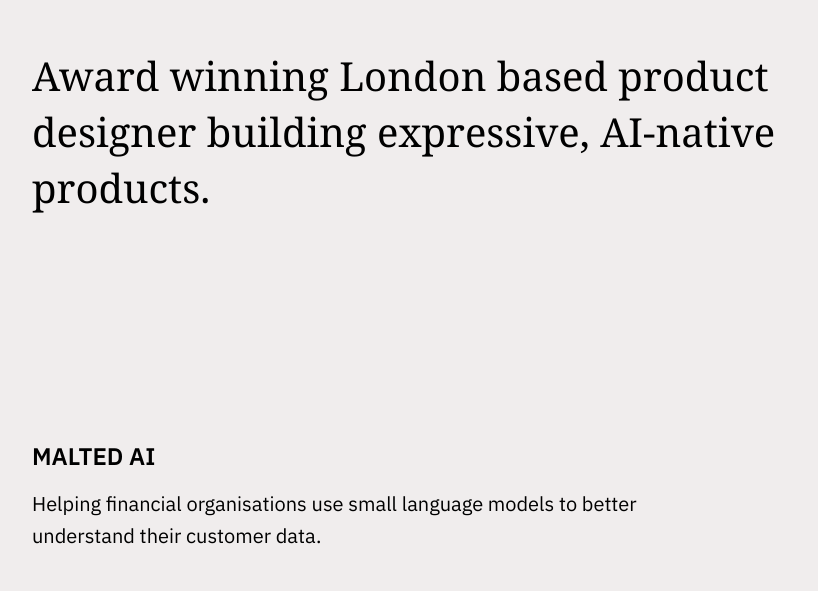
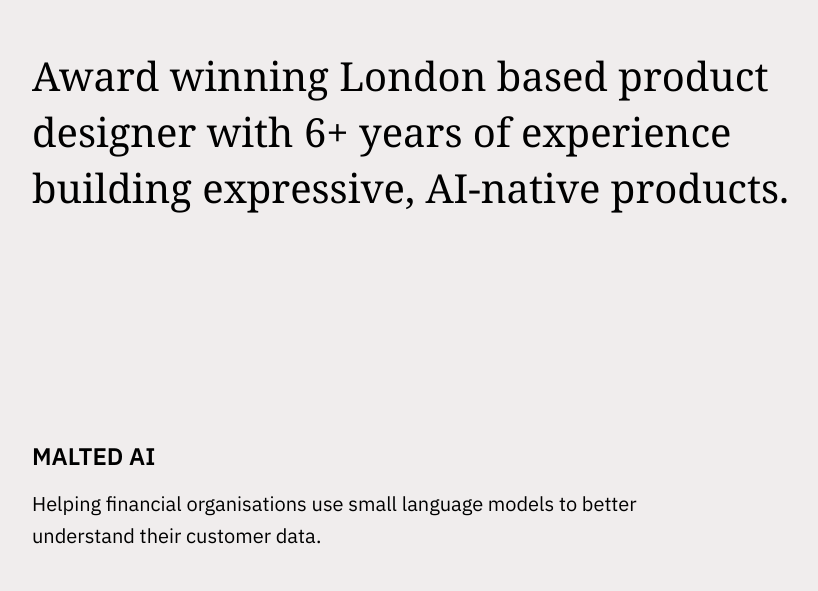
Before and after one commit to lalithsanathi/portfolio, a React (Vite) app: page / in a window 1280 px wide. Shown: the part 144-735 px from the top of the page, without its empty margins (128-946 px from the left). Built offline with nearby package versions, Linux system fonts and the light colour scheme; a web font is replaced by a local one.

Commit message:
home copy update

```diff
--- a/src/pages/Home.tsx
+++ b/src/pages/Home.tsx
@@ -6,9 +6,9 @@ export default function Home() {
   return (
     <Container className="pb-40" as="main">
       {/* Hero */}
-      <div className="max-w-[800px] mt-48">
+      <div className="max-w-[760px] mt-48">
         <h1 className="font-display text-4xl">
-          Award winning London based product designer building expressive, AI-native products.
+          Award winning London based product designer with 6+ years of experience building expressive, AI-native products.
 
           {/* Currently at{' '}
           <a href="https://malted.ai" className="text-orange-700">
```
